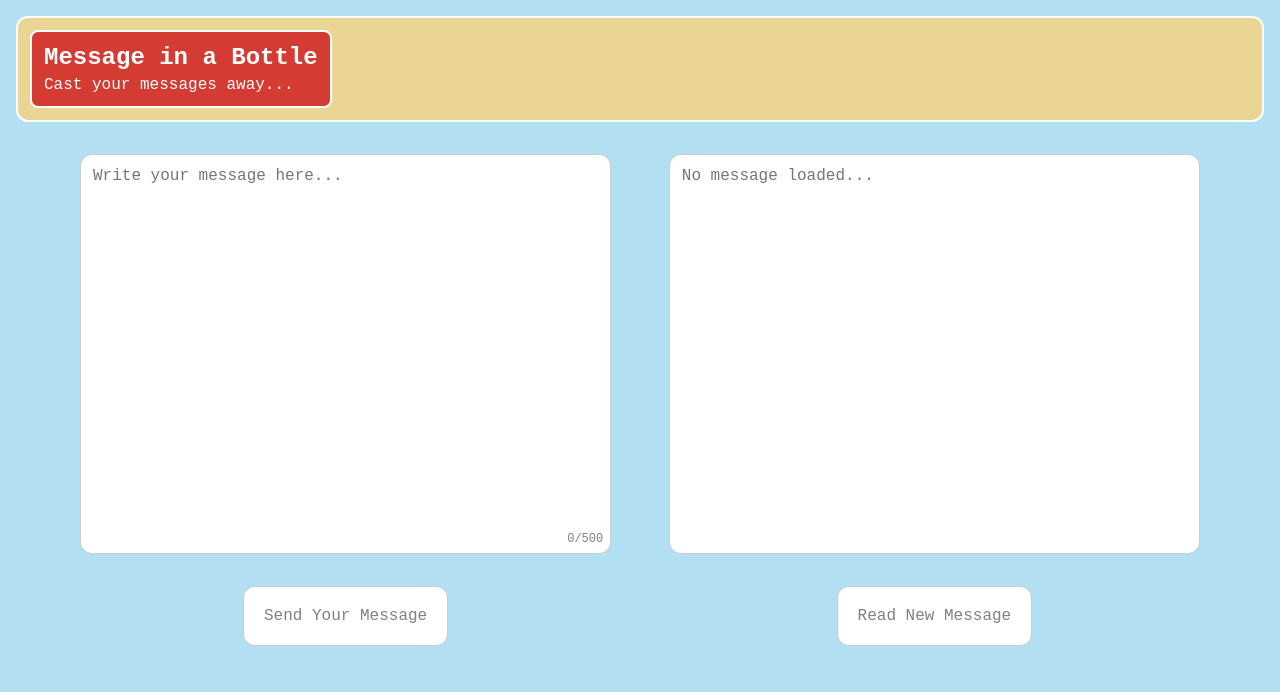
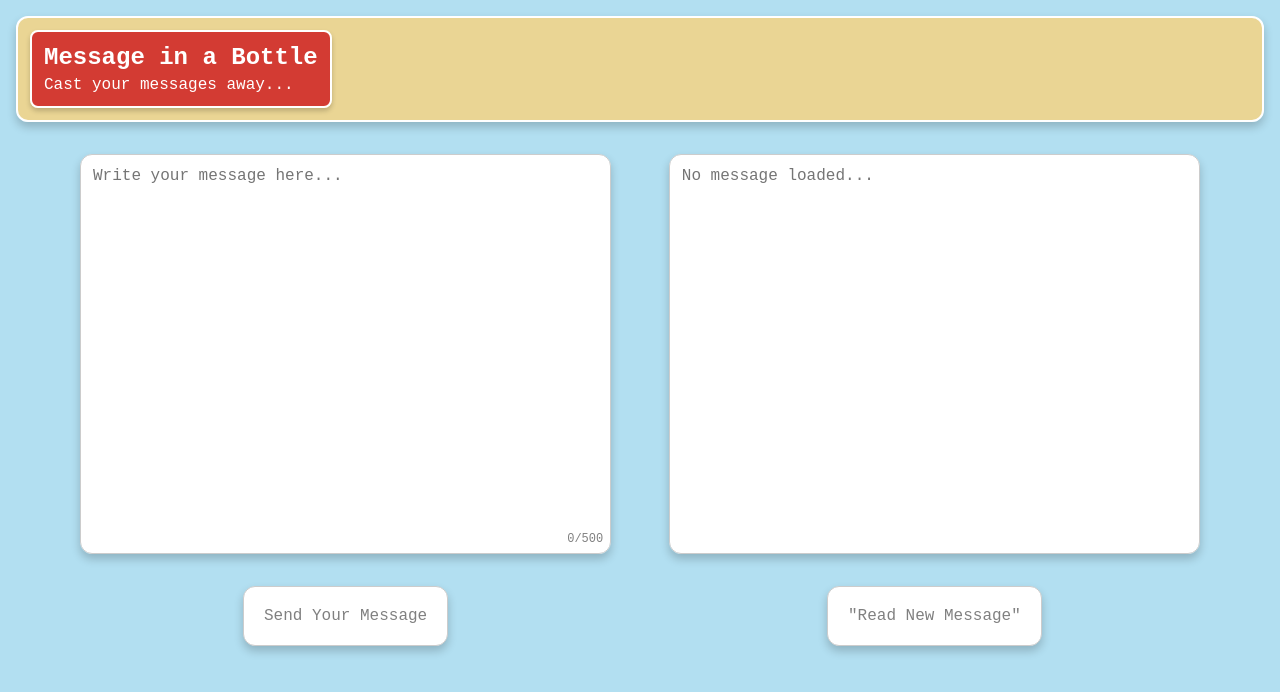
Before and after one commit to jacksoncdawson/message-in-a-bottle, a React (Create React App) app: page / in a window 1280 px wide. Shown: the top 692 px of the page. Built offline with nearby package versions, Linux system fonts and the light colour scheme.

Commit message:
Updated UI
- Updated UI (new click animation)

```diff
--- a/src/Components/Header/Header.module.css
+++ b/src/Components/Header/Header.module.css
@@ -8,6 +8,7 @@
   position: relative;
   border: 2px solid white;
   min-width: 157px;
+  box-shadow: 0 5px 10px rgba(0, 0, 0, 0.2);
 }
 
 .container {
@@ -19,6 +20,7 @@
   border-radius: 0.5rem;
   border: 2px solid white;
   box-shadow: 1rem;
+  box-shadow: 0 3px 5px rgba(0, 0, 0, 0.2);
 }
 
 .title {
--- a/src/Components/MessageIn/MessageIn.module.css
+++ b/src/Components/MessageIn/MessageIn.module.css
@@ -16,6 +16,8 @@
   height: 50vh;
   width: 100%;
   margin-bottom: 2rem;
+  box-shadow: 0 5px 10px rgba(0, 0, 0, 0.2);
+  border-radius: 0.75rem;
 }
 
 /* Read Field -> Message */
@@ -103,6 +105,8 @@
   cursor: pointer;
   transition: color 0.2s, border-color 0.2s, padding 0.2s, border-radius 0.2s;
   font-family: monospace;
+  box-shadow: 0 5px 10px rgba(0, 0, 0, 0.2);
+  transition: all 0.1s;
 }
 
 .load:hover {
@@ -110,4 +114,7 @@
   border-color: #000;
 }
 
-/* Needs proper clickEffect */
+.load:active {
+  transform: scale(0.95); /* Slightly scales down the button */
+  box-shadow: 0 2px 5px rgba(0, 0, 0, 0.2); /* Less shadow for pressed effect */
+}
--- a/src/Components/MessageIn/MessageInView.jsx
+++ b/src/Components/MessageIn/MessageInView.jsx
@@ -31,7 +31,7 @@ function MessageInView({ message, loading, showImage, pullMessage }) {
           onClick={pullMessage}
           disabled={loading}
         >
-          {loading ? "Loading..." : "Read New Message"}
+          "Read New Message"
         </button>
       </div>
     </div>
--- a/src/Components/MessageOut/MessageOut.module.css
+++ b/src/Components/MessageOut/MessageOut.module.css
@@ -17,6 +17,8 @@
   width: 100%;
   margin-bottom: 2rem;
   position: relative;
+  box-shadow: 0 5px 10px rgba(0, 0, 0, 0.2);
+  border-radius: 0.75rem;
 }
 
 .inputContainer p {
@@ -77,8 +79,9 @@
   color: rgb(128, 128, 128);
   font-size: 1rem;
   cursor: pointer;
-  transition: color 0.2s, border-color 0.2s, padding 0.2s, border-radius 0.2s;
+  transition: all 0.1s;
   font-family: monospace;
+  box-shadow: 0 5px 10px rgba(0, 0, 0, 0.2);
 }
 
 .submit:hover {
@@ -86,9 +89,7 @@
   border-color: #000;
 }
 
-/* Needs proper clickEffect */
-
 .submit:active {
-  padding: 1.15rem;
-  border-radius: 0.85rem;
+  transform: scale(0.95); /* Slightly scales down the button */
+  box-shadow: 0 2px 5px rgba(0, 0, 0, 0.2); /* Less shadow for pressed effect */
 }
--- a/src/Components/MessageOut/MessageOutContainer.jsx
+++ b/src/Components/MessageOut/MessageOutContainer.jsx
@@ -20,7 +20,7 @@ function MessageOutContainer() {
   const handleSubmit = async () => {
     // Handle Empty Message
     if (message.trim() === "") {
-      alert("Cannot submit an empty message.");
+      // alert("Cannot submit an empty message.");
       return;
     }
 
```
